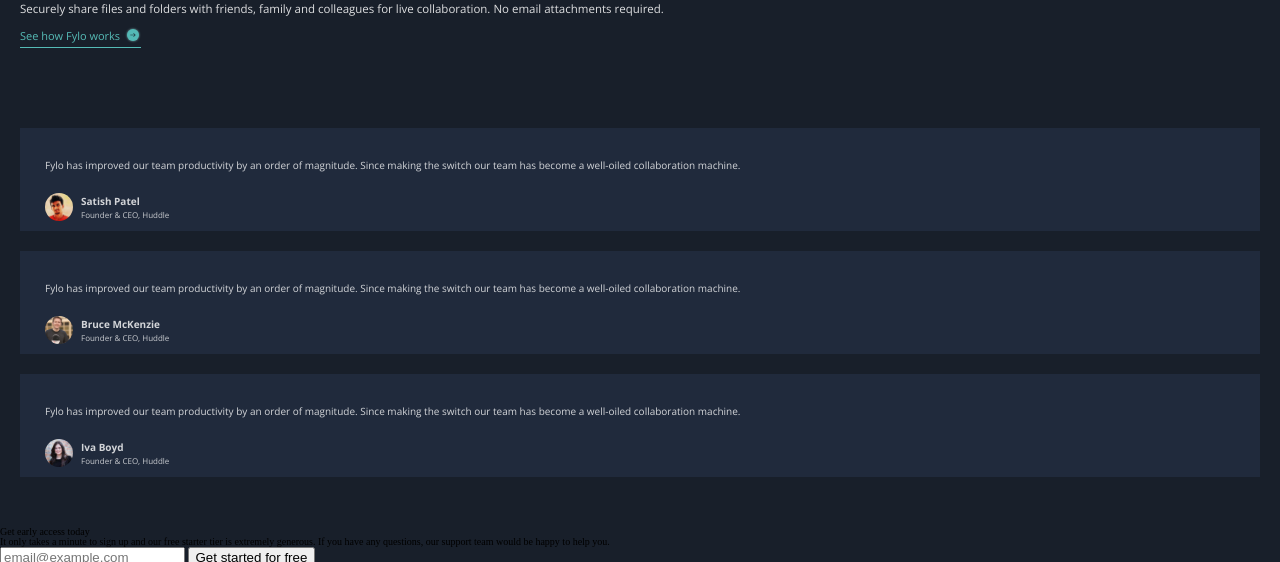
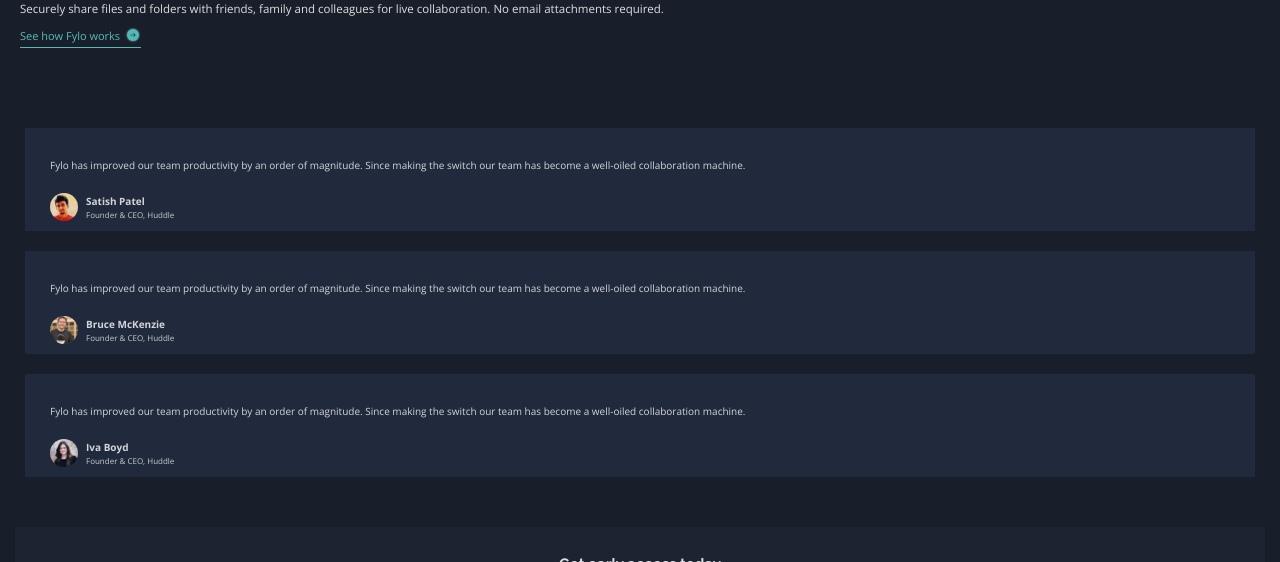
Before and after one commit to P-amian45/007.fylo-dark-theme-landing-page-master, a website: page index.html in a window 1280 px wide. Shown: the part 1350-1912 px from the top of the page. Drawn offline with nearby package versions, Linux system fonts and the light colour scheme.

Commit message:
ending newsletter

```diff
--- a/styles/sass/_components.scss
+++ b/styles/sass/_components.scss
@@ -74,7 +74,7 @@
         font-weight: $font-bold;
         color: $white;
         margin: 2.5rem 0 1rem 0;
-        opacity: 90%;
+        opacity: 85%;
     }
 
     &__description{
@@ -201,3 +201,42 @@
         font-size: $xs-size;
     }
 }
+
+//NEWSLETTER SECTION
+
+.newsletters{
+
+    &__heading{
+        font-family: $headings-cta-nav;
+        font-size: $promise-font-size;
+        font-weight: $font-bold;
+        color: $white;
+        opacity: 85%;
+    }
+
+    &__description{
+        font-family: $body-font;
+        font-weight: $font-normal;
+        font-size: $header-description;
+        color: $white;
+        opacity: 85%;
+        line-height: 1.5;
+        margin: 2rem 0;
+    }
+
+    &__input{
+        padding: 1rem 4rem;
+        margin-bottom: 2.5rem;
+        border-radius: 2rem;
+        border: none;
+        outline: none;
+    }
+
+    &__button{
+        padding: 1rem 6rem;
+        outline: none;
+        border: none;
+        border-radius: 2rem;
+        background: linear-gradient(to bottom, $blue, $cyan);
+    }
+}
--- a/styles/sass/_layout.scss
+++ b/styles/sass/_layout.scss
@@ -65,11 +65,17 @@
 //TESTIMONIES LAYOUT
 
 .testimonies-grid{
-    margin: 5rem 2rem;
+    margin: 5rem 2.5rem;
 }
 
 //NEWSLETTER LAYOUT
 
+.newsletters{
+    background-color: $intro-email-bg;
+    text-align: center;
+    padding: 3rem 1rem;
+    margin: 0 1.5rem;
+}
 
 //FOOTER LAYOUT
 
```
Also changed, not shown: styles/css/style.css.
